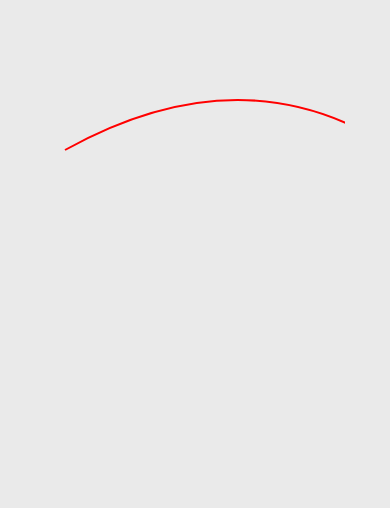
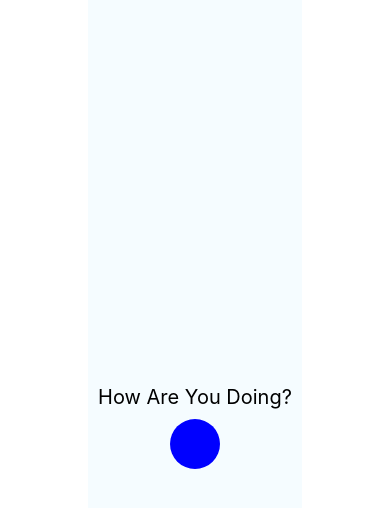
Before and after one commit to EthanMerrill/habit-tracker, a React Native app: screen / in a window 390 px wide. Shown: the top 508 px of the page. Built offline with nearby package versions, Linux system fonts and the light colour scheme.

Commit message:
Working offset

```diff
--- a/App.js
+++ b/App.js
@@ -4,11 +4,12 @@ import React from 'react';
 import { StyleSheet, View } from 'react-native';
 import MoodTrackerScreen from './MoodTrackerScreen'; // Assuming the component file is in the same directory
 import SplineScreen from './SplineScreen';
+import PanHandlerExample from './PanHandlerExample';
 
 export default function App() {
   return (
     <View style={styles.container}>
-      <SplineScreen />
+      <MoodTrackerScreen />
     </View>
   );
 }
--- a/MoodTrackerScreen.js
+++ b/MoodTrackerScreen.js
@@ -1,28 +1,45 @@
-import React, { useState } from 'react';
+import React, { useState, useRef } from 'react';
 import { StyleSheet, View, Text, PanResponder, Animated } from 'react-native';
 
 const MoodTrackerScreen = () => {
-  const [dragPosition] = useState(new Animated.ValueXY({ x: 0, y: 0 }));
+  const [dragPosition, setDragPosition] = useState(new Animated.ValueXY());
+  const pan = useRef(new Animated.ValueXY()).current;
+
+//   onPanResponderMove: (e, gestureState) => {
+//     setPosition({
+//       x: initialPosition.x + gestureState.dx,
+//       y: initialPosition.y + gestureState.dy,
+//     });
+//   },
+
 
   const panResponder = PanResponder.create({
-    onMoveShouldSetPanResponder: () => true,
-    onPanResponderMove: (event, gesture) => {
-      // Limit dragging to vertical movement
-      Animated.event([null, { dy: dragPosition.y }], {useNativeDriver:false})(event, gesture);
-      console.log('dragPosition.y', dragPosition.y)
-    },
+    onStartShouldSetPanResponder: () => true,
+    onPanResponderMove: Animated.event([
+      null,
+      {
+        dx: pan.x, // x,y are Animated.Value
+        dy: pan.y,
+      },
+    ]),
+     onPanResponderRelease: () => {
+        pan.setOffset({ x: dx, y: dy});
+    //     Animated.spring(
+    //       pan, // Auto-multiplexed
+    //       {toValue: {x: 0, y: 0}, useNativeDriver: true}, // Back to zero
+    //     ).start();
+       },
   });
 
   return (
     <View style={styles.container}>
       <Text style={styles.headerText}>How Are You Doing?</Text>
       <View style={styles.lineContainer}>
-        <View style={styles.line} />
         <Animated.View
           {...panResponder.panHandlers}
           style={[
             styles.circle,
-            { transform: [{ translateY: dragPosition.y }] },
+            pan.getLayout()
           ]}
         />
       </View>
@@ -56,7 +73,6 @@ const styles = StyleSheet.create({
     height: 50,
     borderRadius: 25,
     backgroundColor: 'blue',
-    marginLeft: -25,
   },
 });
 
--- a/SplineScreen.js
+++ b/SplineScreen.js
@@ -3,13 +3,11 @@ import { StyleSheet, View, PanResponder, Animated } from 'react-native';
 import Svg, { Path, Circle } from 'react-native-svg';
 
 const SplineScreen = () => {
-  const [points, setPoints] = useState([
-    { x: 20, y: 150 },
-    { x: 200, y: 50 },
-    { x: 350, y: 150 },
-  ]);
+  const [pointValues] = useState(
+    Array.from({ length: 3 }, () => new Animated.ValueXY({ x: 0, y: 0 }))
+  );
 
-  const panResponderArray = points.map((_, index) =>
+  const panResponderArray = pointValues.map((pointValue, index) =>
     PanResponder.create({
       onStartShouldSetPanResponder: () => true,
       onMoveShouldSetPanResponder: () => true,
@@ -17,24 +15,8 @@ const SplineScreen = () => {
         [
           null,
           {
-            moveX: (gesture) => {
-              // Update the position of the dragged point
-              const updatedPoints = [...points];
-              updatedPoints[index] = {
-                x: gesture,
-                y: points[index].y,
-              };
-              setPoints(updatedPoints);
-            },
-            moveY: (gesture) => {
-              // Update the position of the dragged point
-              const updatedPoints = [...points];
-              updatedPoints[index] = {
-                x: points[index].x,
-                y: gesture,
-              };
-              setPoints(updatedPoints);
-            },
+            dx: pointValue.x,
+            dy: pointValue.y,
           },
         ],
         { useNativeDriver: false }
@@ -43,7 +25,7 @@ const SplineScreen = () => {
   );
 
   const renderPoints = () => {
-    return points.map((point, index) => (
+    return pointValues.map((pointValue, index) => (
       <Animated.View
         key={index}
         {...panResponderArray[index].panHandlers}
@@ -51,21 +33,25 @@ const SplineScreen = () => {
           styles.point,
           {
             transform: [
-              { translateX: point.x - 10 },
-              { translateY: point.y - 10 },
+              { translateX: pointValue.x },
+              { translateY: pointValue.y },
             ],
           },
         ]}
-      >
-        <Circle cx={10} cy={10} r={10} fill="blue" />
-      </Animated.View>
+      />
     ));
   };
 
   const interpolateSpline = (t) => {
     // Simple linear interpolation for demonstration
-    const x = (1 - t) ** 2 * points[0].x + 2 * (1 - t) * t * points[1].x + t ** 2 * points[2].x;
-    const y = (1 - t) ** 2 * points[0].y + 2 * (1 - t) * t * points[1].y + t ** 2 * points[2].y;
+    const x =
+      (1 - t) ** 2 * pointValues[0].x._value +
+      2 * (1 - t) * t * pointValues[1].x._value +
+      t ** 2 * pointValues[2].x._value;
+    const y =
+      (1 - t) ** 2 * pointValues[0].y._value +
+      2 * (1 - t) * t * pointValues[1].y._value +
+      t ** 2 * pointValues[2].y._value;
     return { x, y };
   };
 
@@ -76,10 +62,8 @@ const SplineScreen = () => {
 
   return (
     <View style={styles.container}>
-      <Svg style={{ flex: 1 }}>
-        {renderSpline()}
-        {renderPoints()}
-      </Svg>
+      {renderSpline()}
+      {renderPoints()}
     </View>
   );
 };
@@ -94,6 +78,17 @@ const styles = StyleSheet.create({
   },
   point: {
     position: 'absolute',
+    width: 20,
+    height: 20,
+    borderRadius: 10,
+    backgroundColor: 'blue',
+  },
+  spline: {
+    position: 'absolute',
+    width: '100%',
+    height: '100%',
+    borderWidth: 2,
+    borderColor: 'red',
   },
 });
 
--- a/package.json
+++ b/package.json
@@ -15,6 +15,7 @@
     "react": "18.2.0",
     "react-dom": "18.2.0",
     "react-native": "0.72.6",
+    "react-native-gesture-handler": "^2.14.0",
     "react-native-svg": "^14.1.0",
     "react-native-web": "~0.19.6"
   },
```
Also changed, not shown: 1 other file (tests, documents, lock files or other folders).
